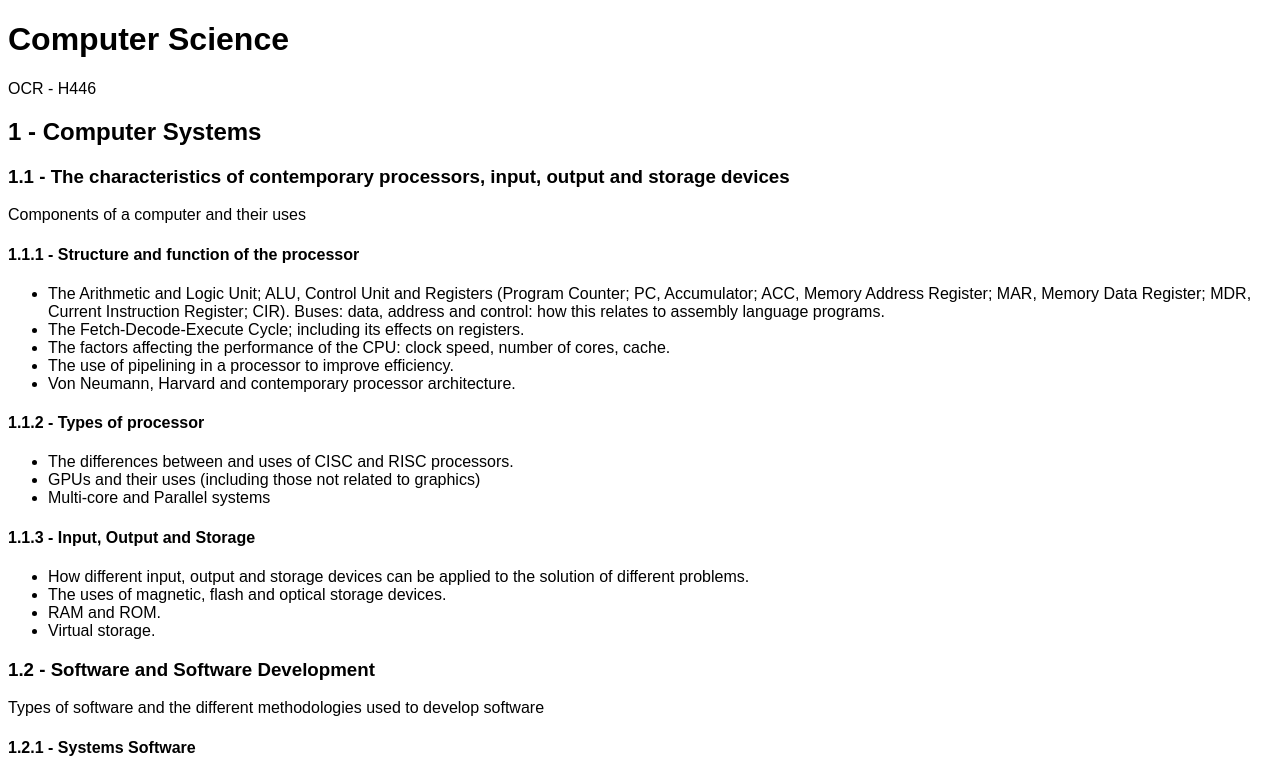
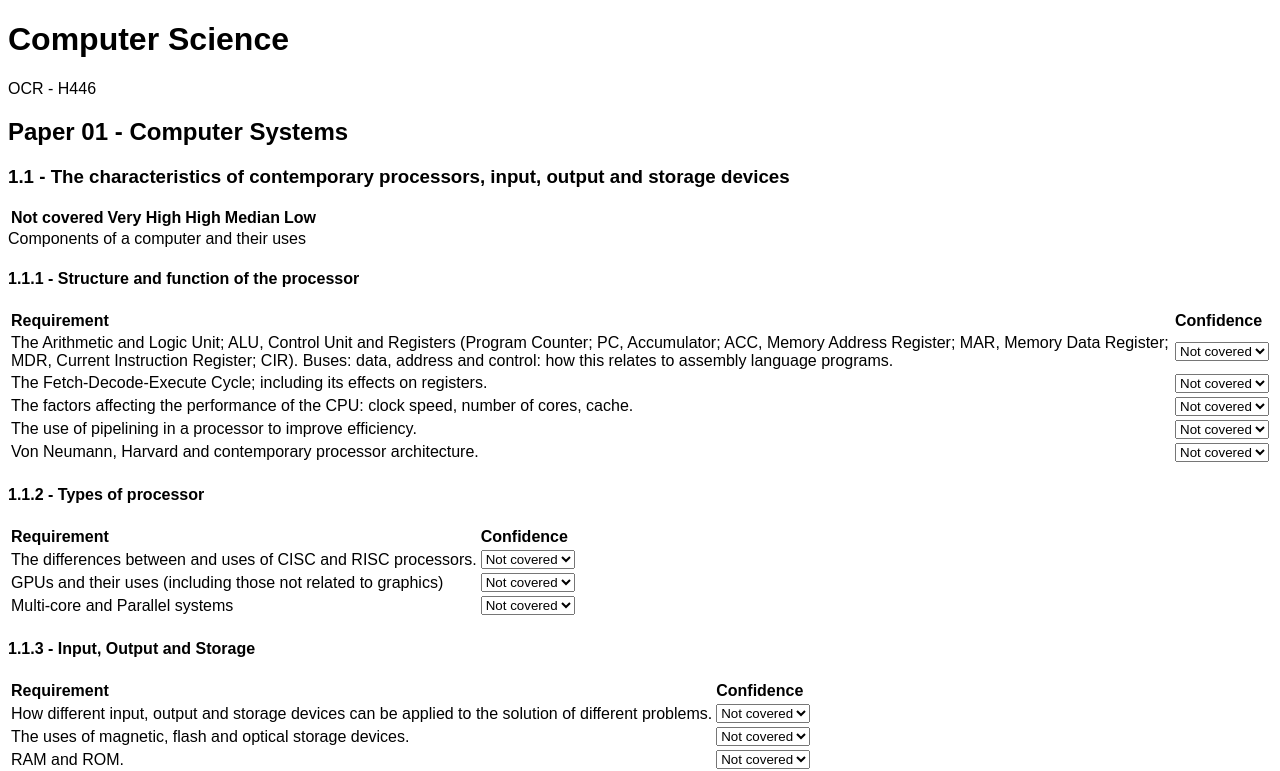
Before and after one commit to JoeSharp/study-tracker-ui, a React (Create React App) app: page / in a window 1280 px wide. Shown: the top 771 px of the page. Built offline with nearby package versions, Linux system fonts and the light colour scheme.

Commit message:
aggregating confidence

```diff
--- a/src/App.tsx
+++ b/src/App.tsx
@@ -1,15 +1,162 @@
 import React from "react";
 import useSpec from "./useSpec";
 import styled from "styled-components";
+import ConfidencePicker, { CONFIDENCE_OPTIONS } from "./ConfidencePicker";
+import {
+  SpecComponent,
+  Specification,
+  SpecSection,
+  SpecSubSection,
+} from "./types";
 
 const MainDiv = styled.div`
   font-family: Arial, Helvetica, sans-serif; ;
 `;
+const RequirementTable = styled.table`
+  text-align: left;
+`;
+
+interface OnChangeById {
+  [s: string]: (v: string) => any;
+}
+
+interface SectionConfidences {
+  [sectionId: string]: {
+    [confidence: string]: number;
+  };
+}
+
+interface SubSectionConfidences {
+  [subsectionId: string]: {
+    [requirementIndex: number]: string;
+  };
+}
+
+interface ConfidencesState {
+  specification: Specification;
+  sections: SectionConfidences;
+  subsections: SubSectionConfidences;
+}
+
+const DEFAULT_CONFIDENCE: ConfidencesState = {
+  specification: {
+    examBoard: "Hogwards",
+    qualificationCode: "MGS",
+    subject: "Muggle Studdies",
+    components: [],
+  },
+  sections: {},
+  subsections: {},
+};
+
+interface ConfidenceInitAction {
+  type: "init";
+  specification: Specification;
+}
+
+interface ConfidenceSetAction {
+  type: "set";
+  component: SpecComponent;
+  section: SpecSection;
+  subsection: SpecSubSection;
+  requirementIndex: number;
+  confidence: string;
+}
+
+const confidenceReducer = (
+  state: ConfidencesState,
+  action: ConfidenceSetAction | ConfidenceInitAction
+): ConfidencesState => {
+  switch (action.type) {
+    case "set": {
+      const subsections: SubSectionConfidences = {
+        ...state.subsections,
+        [action.subsection.id]: {
+          ...state.subsections[action.subsection.id],
+          [action.requirementIndex]: action.confidence,
+        },
+      };
+      const sections: SectionConfidences = {};
+      state.specification.components.forEach((component) => {
+        component.sections.forEach((section) => {
+          if (!sections[section.id]) {
+            sections[section.id] = {};
+          }
+          section.subsections.forEach((subsection) => {
+            if (!subsections[subsection.id]) {
+              subsections[subsection.id] = {};
+            }
+            subsection.requirements.forEach((_, requirementIndex) => {
+              let confidence: string =
+                subsections[subsection.id][requirementIndex] ||
+                CONFIDENCE_OPTIONS[0].name;
+              if (!sections[section.id][confidence]) {
+                sections[section.id][confidence] = 0;
+              }
+              sections[section.id][confidence] += 1;
+            });
+          });
+        });
+      });
+
+      return {
+        specification: state.specification,
+        sections,
+        subsections,
+      };
+    }
+    case "init": {
+      return {
+        specification: action.specification,
+        sections: {},
+        subsections: {},
+      };
+    }
+  }
+};
+
+const getRequirementId = ({ id }: SpecSubSection, rIndex: number) =>
+  `${id}-${rIndex}`;
 
 function App() {
-  const {
-    specification: { examBoard, qualificationCode, subject, components },
-  } = useSpec();
+  const { specification } = useSpec();
+  const { examBoard, qualificationCode, subject, components } = specification;
+
+  const [confidences, dispatchConfidence] = React.useReducer(
+    confidenceReducer,
+    DEFAULT_CONFIDENCE
+  );
+
+  React.useEffect(() => dispatchConfidence({ type: "init", specification }), [
+    specification,
+  ]);
+
+  const onConfidenceChangeById: OnChangeById = React.useMemo(() => {
+    const byId: OnChangeById = {};
+
+    components.forEach((component) =>
+      component.sections.forEach((section) =>
+        section.subsections.forEach((subsection) => {
+          subsection.requirements.forEach((_, requirementIndex) => {
+            byId[getRequirementId(subsection, requirementIndex)] = (
+              confidence: string
+            ) => {
+              dispatchConfidence({
+                type: "set",
+                component,
+                section,
+                subsection,
+                requirementIndex,
+                confidence,
+              });
+            };
+          });
+        })
+      )
+    );
+
+    return byId;
+  }, [components]);
 
   return (
     <MainDiv>
@@ -17,27 +164,73 @@ function App() {
       <div>
         {examBoard} - {qualificationCode}
       </div>
-      {components.map((component, ci) => (
-        <React.Fragment>
+      {components.map((component) => (
+        <React.Fragment key={component.name}>
           <h2>
-            {ci + 1} - {component.name}
+            {component.id} - {component.name}
           </h2>
-          {component.sections.map((section, si) => (
-            <React.Fragment key={si}>
+          {component.sections.map((section) => (
+            <React.Fragment key={section.id}>
               <h3>
-                {ci + 1}.{si + 1} - {section.title}
+                {section.id} - {section.title}
               </h3>
+              <RequirementTable>
+                <thead>
+                  <tr>
+                    {CONFIDENCE_OPTIONS.map(({ name }) => (
+                      <th key={name}>{name}</th>
+                    ))}
+                  </tr>
+                </thead>
+                <tbody>
+                  {Object.keys(confidences.sections)
+                    .filter((s) => s === section.id)
+                    .map((s) => (
+                      <tr key={s}>
+                        {CONFIDENCE_OPTIONS.map(({ name }) => (
+                          <td key={name}>
+                            {(confidences.sections[s] || {})[name]}
+                          </td>
+                        ))}
+                      </tr>
+                    ))}
+                </tbody>
+              </RequirementTable>
               <div>{section.description}</div>
-              {section.subsections.map((subsection, ssi) => (
-                <React.Fragment key={ssi}>
+              {section.subsections.map((subsection) => (
+                <React.Fragment key={subsection.id}>
                   <h4>
-                    {ci + 1}.{si + 1}.{ssi + 1} - {subsection.title}
+                    {subsection.id} - {subsection.title}
                   </h4>
-                  <ul>
-                    {subsection.requirements.map((r, ri) => (
-                      <li key={ri}>{r}</li>
-                    ))}
-                  </ul>
+                  <RequirementTable>
+                    <thead>
+                      <tr>
+                        <th>Requirement</th>
+                        <th>Confidence</th>
+                      </tr>
+                    </thead>
+                    <tbody>
+                      {subsection.requirements.map((r, requirementIndex) => (
+                        <tr key={requirementIndex}>
+                          <td>{r}</td>
+                          <td>
+                            <ConfidencePicker
+                              onChange={
+                                onConfidenceChangeById[
+                                  getRequirementId(subsection, requirementIndex)
+                                ]
+                              }
+                              value={
+                                (confidences.subsections[subsection.id] || {})[
+                                  requirementIndex
+                                ]
+                              }
+                            />
+                          </td>
+                        </tr>
+                      ))}
+                    </tbody>
+                  </RequirementTable>
                 </React.Fragment>
               ))}
             </React.Fragment>
--- /dev/null
+++ b/src/ConfidencePicker.tsx
@@ -0,0 +1,52 @@
+import React from "react";
+import { ConfidenceOption } from "./types";
+
+export const CONFIDENCE_OPTIONS: ConfidenceOption[] = [
+  {
+    name: "Not covered",
+    colour: "white",
+  },
+  {
+    name: "Very High",
+    colour: "purple",
+  },
+  {
+    name: "High",
+    colour: "green",
+  },
+  {
+    name: "Median",
+    colour: "orange",
+  },
+  {
+    name: "Low",
+    colour: "red",
+  },
+];
+
+interface Props {
+  value: string;
+  onChange: (v: string) => any;
+}
+
+const ConfidencePicker: React.FunctionComponent<Props> = ({
+  value,
+  onChange,
+}) => {
+  const onSelectChange: React.ChangeEventHandler<HTMLSelectElement> = React.useCallback(
+    ({ target: { value } }) => onChange(value),
+    [onChange]
+  );
+
+  return (
+    <select onChange={onSelectChange} value={value}>
+      {CONFIDENCE_OPTIONS.map(({ name }) => (
+        <option key={name} value={name}>
+          {name}
+        </option>
+      ))}
+    </select>
+  );
+};
+
+export default ConfidencePicker;
--- a/src/useSpec.ts
+++ b/src/useSpec.ts
@@ -6,14 +6,17 @@ const ocrALevelComputerScience: Specification = {
   qualificationCode: "H446",
   components: [
     {
+      id: "Paper 01",
       name: "Computer Systems",
       sections: [
         {
+          id: "1.1",
           title:
             "The characteristics of contemporary processors, input, output and storage devices",
           description: "Components of a computer and their uses",
           subsections: [
             {
+              id: "1.1.1",
               title: "Structure and function of the processor",
               requirements: [
                 "The Arithmetic and Logic Unit; ALU, Control Unit and Registers (Program Counter; PC, Accumulator; ACC, Memory Address Register; MAR, Memory Data Register; MDR, Current Instruction Register; CIR). Buses: data, address and control: how this relates to assembly language programs.",
@@ -24,6 +27,7 @@ const ocrALevelComputerScience: Specification = {
               ],
             },
             {
+              id: "1.1.2",
               title: "Types of processor",
               requirements: [
                 "The differences between and uses of CISC and RISC processors.",
@@ -32,6 +36,7 @@ const ocrALevelComputerScience: Specification = {
               ],
             },
             {
+              id: "1.1.3",
               title: "Input, Output and Storage",
               requirements: [
                 "How different input, output and storage devices can be applied to the solution of different problems.",
@@ -43,11 +48,13 @@ const ocrALevelComputerScience: Specification = {
           ],
         },
         {
+          id: "1.2",
           title: "Software and Software Development",
           description:
             "Types of software and the different methodologies used to develop software",
           subsections: [
             {
+              id: "1.2.1",
               title: "Systems Software",
               requirements: [
                 "The need for, function and purpose of operating systems.",
@@ -61,6 +68,7 @@ const ocrALevelComputerScience: Specification = {
               ],
             },
             {
+              id: "1.2.2",
               title: "Applications Generation",
               requirements: [
                 " The nature of applications, justifying suitable applications for a specific purpose.",
@@ -72,6 +80,7 @@ const ocrALevelComputerScience: Specification = {
               ],
             },
             {
+              id: "1.2.3",
               title: "Software Development",
               requirements: [
                 "Understand the waterfall lifecycle, agile methodologies, extreme programming, the spiral model and rapid application development.",
@@ -80,6 +89,7 @@ const ocrALevelComputerScience: Specification = {
               ],
             },
             {
+              id: "1.2.4",
               title: "Types of Programming Language",
               requirements: [
                 "Need for and characteristics of a variety of programming paradigms.",
@@ -92,10 +102,12 @@ const ocrALevelComputerScience: Specification = {
           ],
         },
         {
+          id: "1.3",
           title: "Exchanging Data",
           description: "How data is exchanged between different systems",
           subsections: [
             {
+              id: "1.3.1",
               title: "Compression, Encryption and Hashing",
               requirements: [
                 "Lossy vs Lossless compression.",
@@ -105,6 +117,7 @@ const ocrALevelComputerScience: Specification = {
               ],
             },
             {
+              id: "1.3.2",
               title: "Databases",
               requirements: [
                 " Relational database, flat file, primary key, foreign key, secondary key, entity relationship modelling, normalisation and indexing. See appendix 5f.",
@@ -116,6 +129,7 @@ const ocrALevelComputerScience: Specification = {
               ],
             },
             {
+              id: "1.3.3",
               title: "Networks",
               requirements: [
                 "Characteristics of networks and the importance of protocols and standards.",
@@ -131,6 +145,7 @@ const ocrALevelComputerScience: Specification = {
               ],
             },
             {
+              id: "1.3.4",
               title: "Web Technologies",
               requirements: [
                 "HTML, CSS and JavaScript. See appendix 5d",
@@ -142,11 +157,13 @@ const ocrALevelComputerScience: Specification = {
           ],
         },
         {
+          id: "1.4",
           title: "Data types, data structures and algorithms",
           description:
             "How data is represented and stored within different structures. Different algorithms that can be applied to these structures",
           subsections: [
             {
+              id: "1.4.1",
               title: "Data Types",
               requirements: [
                 "Primitive data types, integer, real/floating point, character, string and Boolean.",
@@ -162,6 +179,7 @@ const ocrALevelComputerScience: Specification = {
               ],
             },
             {
+              id: "1.4.2",
               title: "Data Structures",
               requirements: [
                 "Arrays (of up to 3 dimensions), records, lists, tuples.",
@@ -170,6 +188,7 @@ const ocrALevelComputerScience: Specification = {
               ],
             },
             {
+              id: "1.4.3",
               title: "Boolean Algebra",
               requirements: [
                 "Define problems using Boolean logic. See appendix 5d.",
@@ -182,11 +201,13 @@ const ocrALevelComputerScience: Specification = {
           ],
         },
         {
+          id: "1.5",
           title: " Legal, moral, cultural and ethical issues",
           description:
             "The individual moral, social, ethical and cultural opportunities and risks of digital technology. Legislation surrounding the use of computers and ethical issues that can or may in the future arise from the use of computers",
           subsections: [
             {
+              id: "1.5.1",
               title: "Computing related legislation",
               requirements: [
                 "The Data Protection Act 1998.",
@@ -196,6 +217,7 @@ const ocrALevelComputerScience: Specification = {
               ],
             },
             {
+              id: "1.5.2",
               title: "Moral and Ethical Issues",
               requirements: [
                 `The individual moral, social, ethical and cultural opportunities and risks of digital technology:
@@ -215,13 +237,16 @@ const ocrALevelComputerScience: Specification = {
       ],
     },
     {
+      id: "Paper 02",
       name: "Algorithms and Programming",
       sections: [
         {
+          id: "2.1",
           title: "Elements of computational thinking",
           description: "Understand what is meant by computational thinking",
           subsections: [
             {
+              id: "2.1.1",
               title: "Thinking abstractly",
               requirements: [
                 "The nature of abstraction.",
@@ -231,6 +256,7 @@ const ocrALevelComputerScience: Specification = {
               ],
             },
             {
+              id: "2.1.2",
               title: "Thinking ahead",
               requirements: [
                 "Identify the inputs and outputs for a given situation.",
@@ -240,6 +266,7 @@ const ocrALevelComputerScience: Specification = {
               ],
             },
             {
+              id: "2.1.3",
               title: "Thinking procedurally",
               requirements: [
                 "Identify the components of a problem.",
@@ -249,6 +276,7 @@ const ocrALevelComputerScience: Specification = {
               ],
             },
             {
+              id: "2.1.4",
               title: "Thinking logically",
               requirements: [
                 "Identify the points in a solution where a decision has to be taken.",
@@ -257,6 +285,7 @@ const ocrALevelComputerScience: Specification = {
               ],
             },
             {
+              id: "2.1.5",
               title: "Thinking concurrently",
               requirements: [
                 "Determine the parts of a problem that can be tackled at the same time.",
@@ -266,11 +295,13 @@ const ocrALevelComputerScience: Specification = {
           ],
         },
         {
+          id: "2.2",
           title: "Problem Solving and Programming",
           description:
             "How computers can be used to solve problems and programs can be written to solve them (Learners will benefit from being able to program in a procedure/imperative language and object oriented language.)",
           subsections: [
             {
+              id: "2.2.1",
               title: "Programming Techniques",
               requirements: [
                 "Programming constructs: sequence, iteration, branching.",
@@ -282,6 +313,7 @@ const ocrALevelComputerScience: Specification = {
               ],
             },
             {
+              id: "2.2.2",
               title: "Computational Methods",
               requirements: [
                 "Features that make a problem solvable by computational methods.",
@@ -301,11 +333,13 @@ const ocrALevelComputerScience: Specification = {
           ],
         },
         {
+          id: "2.3",
           title: "Algorithms",
           description:
             "The use of algorithms to describe problems and standard algorithms",
           subsections: [
             {
+              id: "2.3.1",
               title: "Algorithms",
               requirements: [
                 "Analysis and design of algorithms for a given situation.",
@@ -321,12 +355,15 @@ const ocrALevelComputerScience: Specification = {
       ],
     },
     {
+      id: "Component3",
       name: "NEA Programming Project",
       sections: [
         {
+          id: "3.1",
           title: "Analysis of the Problem",
           subsections: [
             {
+              id: "3.1.1",
               title: "Problem Identification",
               requirements: [
                 "Describe and justify the features that make the problem solvable by computational methods.",
@@ -334,12 +371,14 @@ const ocrALevelComputerScience: Specification = {
               ],
             },
             {
+              id: "3.1.2",
               title: "Stakeholders",
               requirements: [
                 "Identify and describe those who will have an interest in the solution explaining how the solution is appropriate to their needs (this may be named individuals, groups or persona that describes the target end user).",
               ],
             },
             {
+              id: "3.1.3",
               title: "Research the Problem",
               requirements: [
                 "Research the problem and solutions to similar problems to identify and justify suitable approaches to a solution.",
@@ -348,6 +387,7 @@ const ocrALevelComputerScience: Specification = {
               ],
             },
             {
+              id: "3.1.4",
               title: "Specific the Proposed Solution",
               requirements: [
                 "Specify and justify the solution requirements including hardware and software configuration (if appropriate).",
@@ -357,15 +397,18 @@ const ocrALevelComputerScience: Specification = {
           ],
         },
         {
+          id: "3.2",
           title: "Design of the Solution",
           subsections: [
             {
+              id: "3.2.1",
               title: "Decompose the Problem",
               requirements: [
                 "Break down the problem into smaller parts suitable for computational solutions justifying any decisions made.",
               ],
             },
             {
+              id: "3.2.2",
               title: "Describe the Solution",
               requirements: [
                 "Explain and justify the structure of the solution.",
@@ -375,6 +418,7 @@ const ocrALevelComputerScience: Specification = {
               ],
             },
             {
+              id: "3.2.3",
               title: "Describe the Approach to Testing",
               requirements: [
                 "Identify the test data to be used during the iterative development and post development phases and justify the choice of this test data.",
@@ -383,9 +427,11 @@ const ocrALevelComputerScience: Specification = {
           ],
         },
         {
+          id: "3.3",
           title: "Developing the Solution",
           subsections: [
             {
+              id: "3.3.1",
               title: "Iterative Development Process",
               requirements: [
                 "Provide annotated evidence of each stage of the iterative development process justifying any decision made.",
@@ -393,6 +439,7 @@ const ocrALevelComputerScience: Specification = {
               ],
             },
             {
+              id: "3.3.2",
               title: "Testing to Inform Development",
               requirements: [
                 "Provide annotated evidence for testing at each stage justifying the reason for the test.",
@@ -402,9 +449,11 @@ const ocrALevelComputerScience: Specification = {
           ],
         },
         {
+          id: "3.4",
           title: "Evaluation",
           subsections: [
             {
+              id: "3.4.1",
               title: "Testing to inform evaluation",
               requirements: [
                 "Provide annotated evidence of testing the solution of robustness at the end of the development process.",
@@ -412,18 +461,21 @@ const ocrALevelComputerScience: Specification = {
               ],
             },
             {
+              id: "3.4.2",
               title: "Success of the Solution",
               requirements: [
                 "Use the test evidence from the development and post development process to evaluate the solution against the success criteria from the analysis.",
               ],
             },
             {
+              id: "3.4.3",
               title: "Describe the final product",
               requirements: [
                 "Provide annotated evidence of the usability features from the design, commenting on their effectiveness.",
               ],
             },
             {
+              id: "3.4.4",
               title: "Maintenance and development",
               requirements: [
                 "Discuss the maintainability of the solution. (b) Discuss potential further development of the solution.",
--- a/tsconfig.json
+++ b/tsconfig.json
@@ -12,13 +12,13 @@
     "allowSyntheticDefaultImports": true,
     "strict": true,
     "forceConsistentCasingInFileNames": true,
-    "noFallthroughCasesInSwitch": true,
     "module": "esnext",
     "moduleResolution": "node",
     "resolveJsonModule": true,
     "isolatedModules": true,
     "noEmit": true,
-    "jsx": "react"
+    "jsx": "react",
+    "noFallthroughCasesInSwitch": true
   },
   "include": [
     "src"
```
Also changed, not shown: src/types.ts (+14 -6 lines), 1 other file (tests, documents, lock files or other folders).
